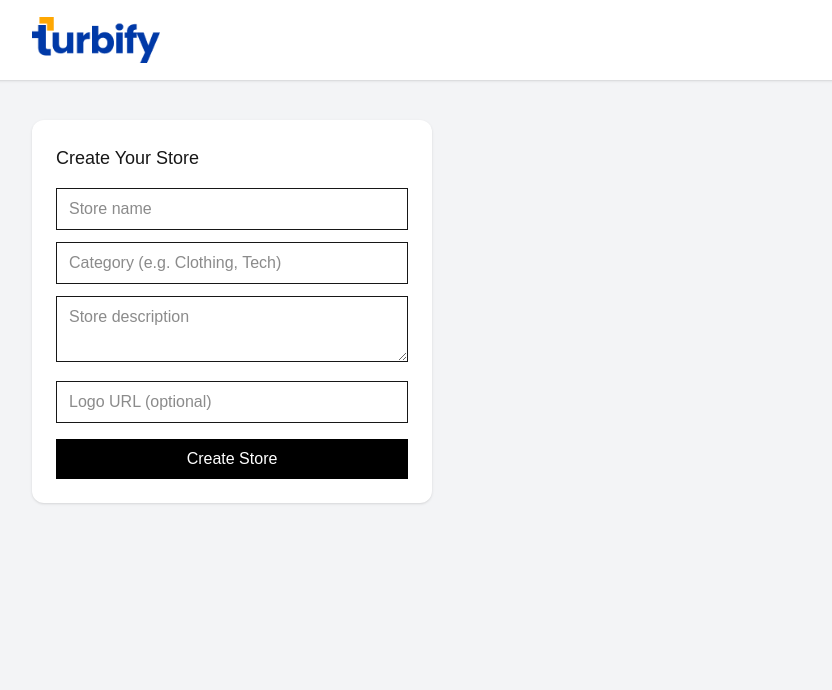
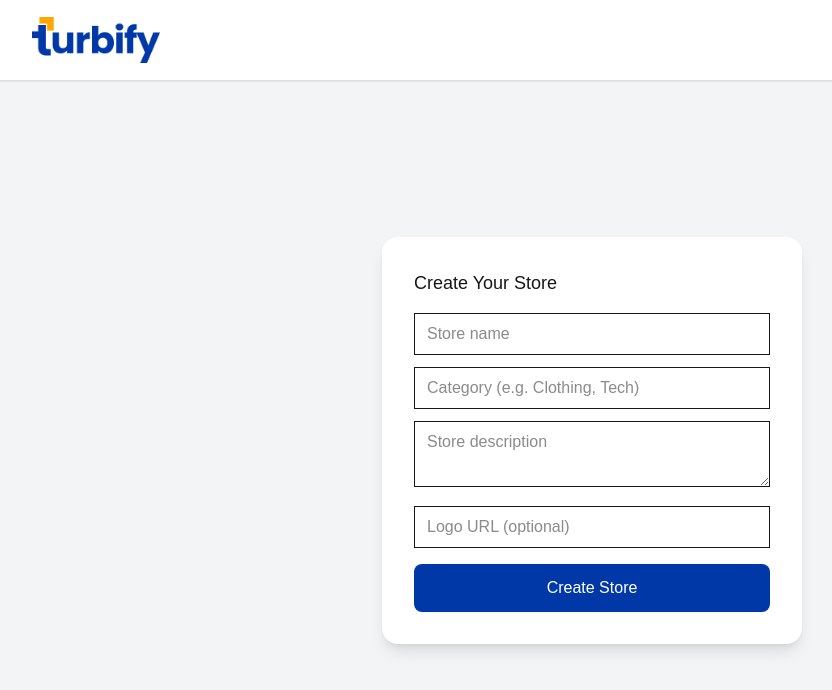
Before and after one commit to Hrishikesh1408/storefront-generation, a Next.js app: page /merchant/dashboard in a window 1280 px wide. Shown: the top 690 px of the page, without its empty margins (48-880 px from the left). Built offline with nearby package versions, Linux system fonts and the light colour scheme; no server answers.

Commit message:
UI Changes + DB bug fixes

```diff
--- a/src/app/merchant/dashboard/page.tsx
+++ b/src/app/merchant/dashboard/page.tsx
@@ -3,6 +3,7 @@
 import { useEffect, useState } from "react";
 import Image from "next/image";
 import logo from "@/src/assets/images/newturbifylogo.png";
+import Button from "@/src/components/ui/Button/ButtonComponent";
 
 export default function Page() {
   const [store, setStore] = useState<any>(null);
@@ -18,7 +19,7 @@ export default function Page() {
     fetch("/api/store/me")
       .then(res => res.json())
       .then(data => {
-        if (data && data._id) {
+        if (data?._id) {
           setStore(data);
         }
       })
@@ -70,13 +71,13 @@ export default function Page() {
     <div className="min-h-screen bg-gray-100 flex flex-col">
       {/* Header */}
       <header className="h-20 flex items-center px-20 bg-white shadow">
-        <Image src={logo} alt="Logo" className="w-32" />
+        <Image src={logo} alt="Logo" className="w-32 h-auto" priority />
       </header>
 
       {/* Main */}
-      <main className="flex-1 px-20 py-10">
+      <main className="flex-1 flex items-center justify-center px-20 py-1">
         {!store ? (
-          <div className="bg-white p-6 rounded-xl w-[400px] shadow">
+          <div className="bg-white p-8 rounded-2xl w-[420px] shadow-lg">
             <h2 className="text-lg mb-4">Create Your Store</h2>
 
             <input
@@ -107,25 +108,39 @@ export default function Page() {
                 className="w-full border px-3 py-2 mb-4"
             />
 
-            <button
-                onClick={handleCreate}
-                className="w-full bg-black text-white py-2"
-                disabled={loading}
+            <Button
+              onClick={handleCreate}
+              className="w-full"
+              disabled={loading}
             >
-                {loading ? "Creating..." : "Create Store"}
-            </button>
-            </div>
+              {loading ? "Creating..." : "Create Store"}
+            </Button>
+          </div>
         ) : (
-          <div>
+          <div className="bg-white p-8 rounded-2xl w-[420px] shadow-lg">
             <h1 className="text-2xl font-semibold mb-4">
               {store.name}
             </h1>
 
             <p className="text-gray-600">
+              Category: {store.category}
+            </p>
+
+            <p className="text-gray-600">
+              Description: {store.description}
+            </p>
+
+            <p className="text-gray-600">
               Store Status: {store.status}
             </p>
 
-            {/* NEXT: Product Generation UI */}
+            <Button
+              onClick={() => alert("Product generation coming soon!")}
+              className="w-full mt-6"
+              disabled={loading}
+            >
+              {"Generate Product"}
+            </Button>
           </div>
         )}
       </main>
```
Also changed, not shown: 1 other file (tests, documents, lock files or other folders).
